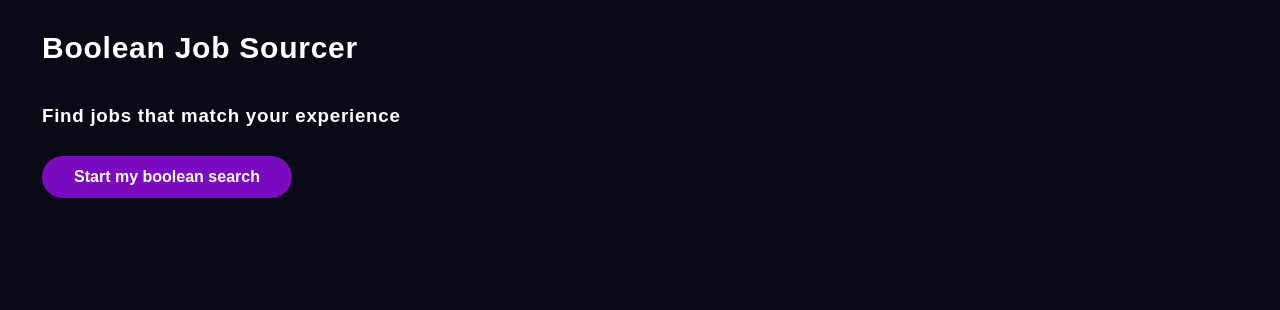
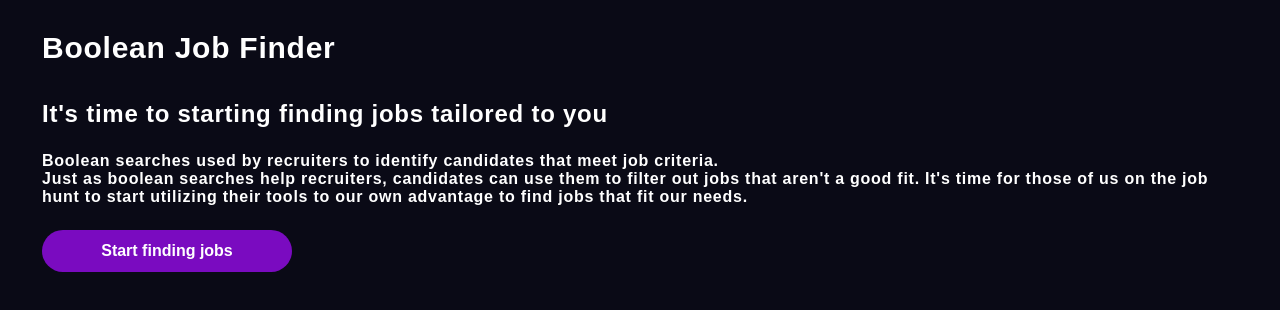
Before and after one commit to Rthompson2548/boolean-job-searcher, a React (Create React App) app: page / in a window 1280 px wide. Shown: the top 310 px of the page. Built offline with nearby package versions, Linux system fonts and the light colour scheme.

Commit message:
updated app.js

```diff
--- a/src/App.js
+++ b/src/App.js
@@ -51,8 +51,8 @@ let defaultCategories = [
 const [copyString, setCopyString] = useState("");
 const [addCategory, setAddCategory] = useState(false);
 const [addCategoryBtnText, setAddCategoryBtnText] = useState(
-  "Start my boolean search"
-);
+"Start finding jobs"
+)
 const [category, setCategory] = useState("");
 const [categoryChosen, setCategoryChosen] = useState(false);
 const [categoryOptions, setCategoryOptions] = useState(false);
@@ -60,7 +60,7 @@ const [showCategoryForm, setShowCategoryForm] = useState(false);
 const [showNewCategoryButton, setShowNewCategoryButton] = useState(true);
 const [showName, setShowName] = useState(false);
 const [showForm, setShowForm] = useState(false);
-const [showAddWordBtn, setShowAddWordBtn] = useState(false);
+const [showAddWordBtn, setShowAddWordBtn] = useState(false)
 const [word, setWord] = useState("");
 const [list, setList] = useState([]);
 const [show, setShow] = useState(false);
@@ -190,17 +190,25 @@ const handleConfirmFinished = () => {
   return (
     <div className="App">
       <div className="header">
-        <h1 className="app-title">Boolean Job Sourcer</h1>
-        <h3>Find jobs that match your experience</h3>
+        <h1 className="app-title">Boolean Job Finder</h1>
+
+      </div>
+      <div>
     </div>
 
-      {/* <h4>Generate boolean strings to find jobs that match your experience</h4> */}
 
       {categoryOptions === true && (
         <div>
-          <div>
-            <p className="pick-a-category-txt">Click a category below to start</p>
-            {/* <br /> */}
+
+          <div className="what-why-info">
+            <h2>Categories</h2>
+            <p>Breaking down our boolean searches into categories can help us find jobs specific to our experience, tech stack, education, etc.. The benefit of this we can include multiple keywords that describe the same thing (i.e. "entry level", "junior", "recent grad", or "early career").</p>
+            <p>Choose a category below to get started</p>
+          </div>
+
+          <div className="category-form">
+
+
 
             {/* iterates through array of category names and returns a button for each */}
             <div className="category-btns">
@@ -216,11 +224,6 @@ const handleConfirmFinished = () => {
                 </button>
               ))}
 
-              {/* displays the category name form on click */}
-              {/* <button onClick={handleCustomCategory}>Other</button> */}
-              <br />
-            </div>
-
               {
               categoryChosen === true && (
                 <button className="continue-btn" onClick={handleAddWord}>
@@ -230,7 +233,9 @@ const handleConfirmFinished = () => {
 }
 
 
-            {/* <br /> */}
+            </div>
+
+
           </div>
         </div>
       )}
@@ -244,53 +249,49 @@ const handleConfirmFinished = () => {
         onChange={handleCategoryNameChange}
         value={category}
       />
+
+<button className="submit-btn" onClick={submitCategory}>Submit</button>
+
+    </div>
+  )
+      }
+
       {
-  /* <br /> */
-}
-<button onClick={submitCategory}>Submit</button>;
+  showForm === true && (
+    <div className="keyword-form">
+      <div>
+        <h1>{category}</h1>
+        <div>
+          <label>Enter 1 or more keywords</label>
+          <input
+            placeholder="Enter two or more letters..."
+            value={word}
+            onChange={handleWordChange}
+          />
+        </div>
+            </div>
+            <div>
+        <button className="keyword-btn" onClick={submitWord}>
+          Include exact keyword
+        </button>
+        <button className="keyword-btn" onClick={submitAsteriskWord}>
+          Include similar keywords
+        </button>
+      </div>
 
     </div>
   )
 }
 
 
-      {showForm === true && (
-        <div className="keyword-form">
-          <h1>{category}</h1>
-
-          <div className="keyword-form-info">
-            <div>
-              <label>Enter 1 or more keywords</label>
-            </div>
-            <input
-              placeholder="Enter two or more letters..."
-              value={word}
-              onChange={handleWordChange}
-            />
-          </div>
-
-          <div className="keyword-btns">
-            <button onClick={submitWord}>Include exact keyword</button>
-            <button onClick={submitAsteriskWord}>
-              Include similar keywords
-            </button>
-
-          </div>
-
-
-        </div>
-      )}
-
       {show === true && (
         <div className="keyword-string">
-          {/* <h3>Keywords:</h3> */}
           <h4>{booleanString}</h4>
         </div>
       )}
 
       {showForm === true && (
         <div>
-          {/* <br /> */}
           <button className="continue-btn" onClick={handleSubmitCategoryWords}>
             Continue
           </button>
@@ -298,31 +299,39 @@ const handleConfirmFinished = () => {
       )}
 
       {showNewCategoryButton === true && (
-        <div>
+        <div className="what-why-info">
+              <h2>It's time to starting finding jobs tailored to you</h2>
+              <h4>
+                Boolean searches used by recruiters to identify candidates that meet job criteria.
+              </h4>
+
+              <h4>Just as boolean searches help recruiters, candidates can use them to filter out jobs that aren't a good fit. It's time for those of us on the job hunt to start utilizing their tools to our own advantage to find jobs that fit our needs.
+            </h4>
+
           <button className="start-btn" onClick={handleNewCategory}>
               {addCategoryBtnText}
           </button>
 </div>
+
       )}
+
 
       {finishBtn === true && (
         <div>
           <button className="done-btn" onClick={handleGenerateString}>
             Submit
           </button>
-          {/*
-          <CopyToClipboard text={copyString}>
-            <button>Copy</button>;
-          </CopyToClipboard> */}
         </div>
       )}
 
       {finished === true && (
         <div className="boolean-string">
-          {/* <p>Your boolean string:</p> */}
-          <p value={copyString}>{result.join(" AND ")}</p>
+          <p className="what-why-info">
+            Job search string complete! Copy and paste to start finding jobs now.
+          </p>
+          <p className="boolean-string-txt" value={copyString}>{result.join(" AND ")}</p>
           <button className="done-btn" onClick={handleDone}>
-            Done
+            Finished
           </button>
         </div>
       )}
@@ -337,9 +346,9 @@ const handleConfirmFinished = () => {
       )}
 
       {goodbyeMessage === true && (
-        <div className="goodye-msg boolean-string">
+        <div className="boolean-string">
 <p>Goodbye!</p>
-          {/* <p value={copyString}>{result.join(" AND ")}</p> */}
+
           <button
             className="start-btn"
             onClick={() => window.location.reload(false)}
```
Lines whose indentation alone changed are shown as unchanged.
